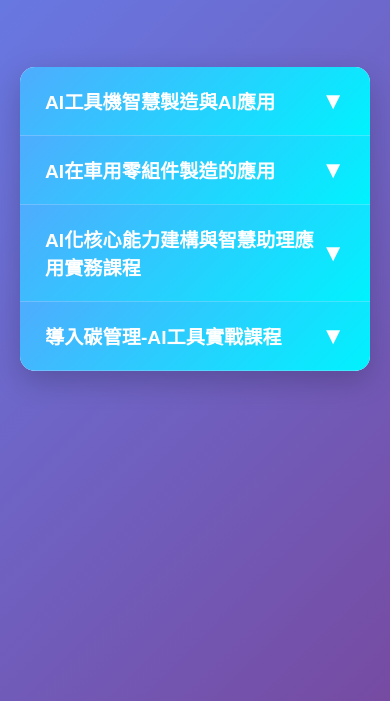
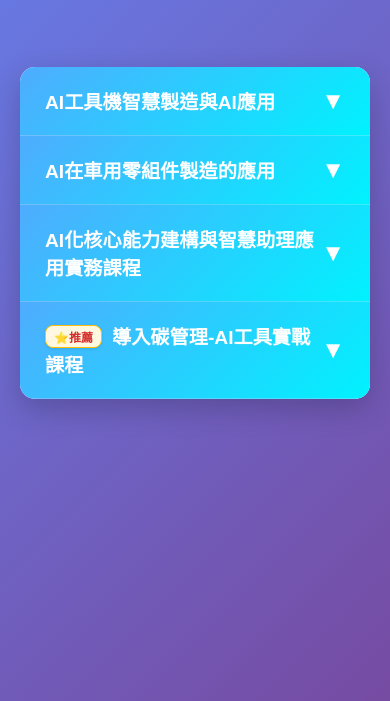
Before and after one commit to Cisaaispace2025/AISpace, a plain HTML site: page index.html in a window 390 px wide. Shown: the part 143-844 px from the top of the page. Drawn offline with Linux system fonts and the light colour scheme.

Commit message:
Update index.html

```diff
--- a/index.html
+++ b/index.html
@@ -283,6 +283,22 @@
             background: linear-gradient(135deg, #ff5252 0%, #d84315 100%);
         }
 
+        .recommend-badge {
+            display: inline-block;
+            padding: 2px 8px;
+            font-size: 0.75rem;
+            font-weight: 600;
+            color: #d32f2f;
+            background-color: #fff8e1;
+            border: 1px solid #ffc107;
+            border-radius: 8px;
+            margin-right: 10px;
+            box-shadow: 0 1px 3px rgba(0,0,0,0.1);
+            vertical-align: middle;
+            transform: translateY(-2px); /* 🔺微調往上 */
+        }
+
+
         /* 響應式設計 */
         @media (max-width: 768px) {
             .main-title {
@@ -327,6 +343,14 @@
                 padding: 10px 16px;
                 font-size: 0.8rem;
             }
+
+            .developer-button {
+                bottom: 15px;
+                right: 15px;
+                padding: 10px 16px;
+                font-size: 0.8rem;
+            }
+
         }
     </style>
 </head>
@@ -567,7 +591,9 @@
 
             <!-- 社團法人台灣智慧自動化與機器人協會 -->
             <button class="course-button" onclick="toggleCourse('course4')">
-                <span>導入碳管理-AI工具實戰課程</span>
+                <span>
+                     <span class="recommend-badge">⭐推薦</span>導入碳管理-AI工具實戰課程
+                </span>
                 <span class="toggle-icon">▼</span>
             </button>
             <div class="course-content" id="course4">
```
